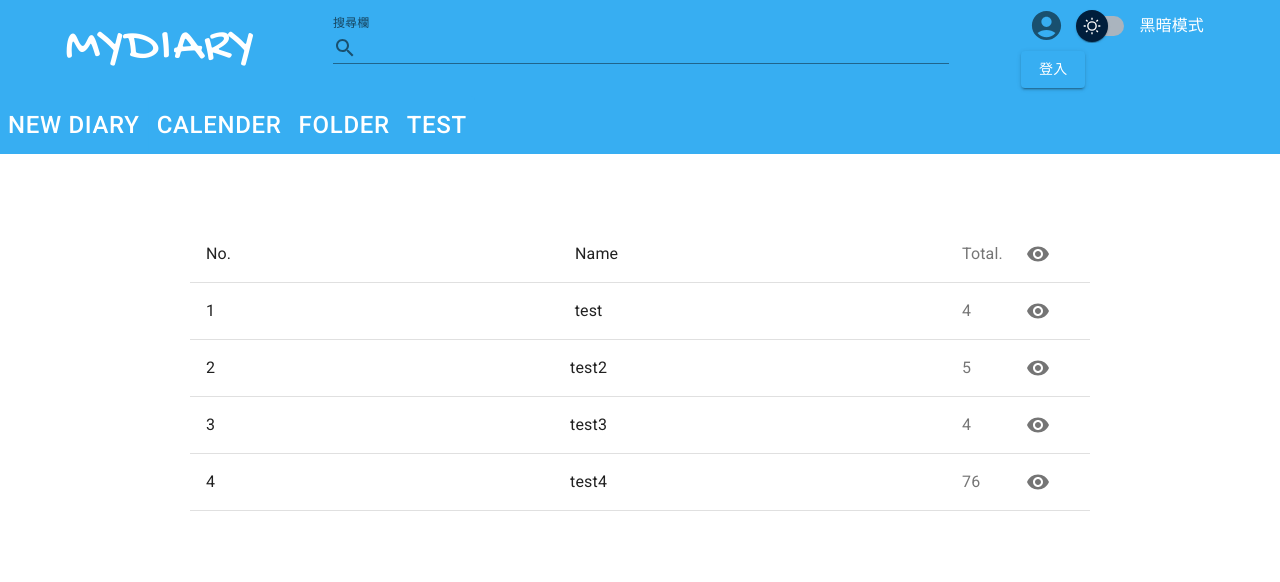
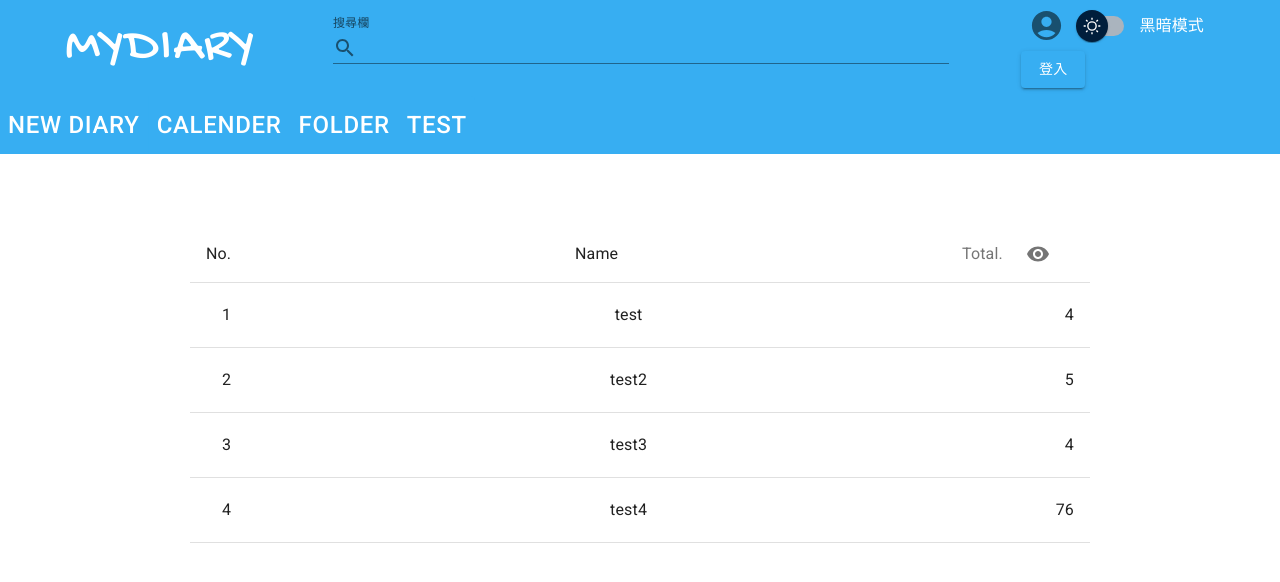
Before and after one commit to allen3325/SoftWareProject, a React (Create React App) app in the folder frontend/: page /test in a window 1280 px wide. Shown: the top 582 px of the page. Built offline with nearby package versions, Linux system fonts and the light colour scheme.

Commit message:
some file lost..

```diff
--- a/frontend/src/components/AdminPage/UserIdList.js
+++ b/frontend/src/components/AdminPage/UserIdList.js
@@ -1,26 +1,22 @@
 
-import { IconButton } from "@mui/material";
+
 import ListItem from "@mui/material/ListItem";
 import ListItemButton from "@mui/material/ListItemButton";
 import ListItemIcon from "@mui/material/ListItemIcon";
 import ListItemText from "@mui/material/ListItemText";
-import { ListItemSecondaryAction } from "@mui/material";
-import VisibilityIcon from "@mui/icons-material/Visibility";
 
 function UserListPage(props) {
   return (
-    <ListItem alignItems="center">
-      <ListItemText edge="start" primary={props.index} />
-      <ListItemText primary={props.name} />
-      <ListItemIcon>
-        <ListItemText primary={props.total} />
-      </ListItemIcon>
-      <ListItemIcon>
-        <IconButton>
-          <VisibilityIcon />
-        </IconButton>
-    </ListItemIcon>
-    </ListItem>
+    <div>
+      <ListItem
+        secondaryAction={<ListItemText edge="end" primary={props.total} />}
+      >
+        <ListItem>
+          <ListItemText edge="start" primary={props.index} />
+          <ListItemText primary={props.name} />
+        </ListItem>
+      </ListItem>
+    </div>
   );
 }
 
--- a/frontend/src/components/NewDiaryPage/FolderChoose.js
+++ b/frontend/src/components/NewDiaryPage/FolderChoose.js
@@ -12,7 +12,7 @@ const FolderChoose = (props) => {
     }, []);
 
     const fetchFolder = () => {
-        axios.get('/user/allen3325940072@gmail.com/folder')
+        axios.get('/user/genewang7@gmail.com/folder')
             .then((response) => {
                 setFolders(response.data);
             })
--- a/frontend/src/components/NewDiaryPage/NewDiaryPage.js
+++ b/frontend/src/components/NewDiaryPage/NewDiaryPage.js
@@ -53,7 +53,7 @@ const NewDiaryPage = () => {
         tags = tagsString.split(",");
         console.log("tags is " + tags[0]);
         console.log(picUrl);
-        axios.post('/user/allen3325940072@gmail.com/' + folder, {
+        axios.post('/user/genewang7@gmail.com/' + folder, {
             title: title,
             content: content,
             date: date.toISOString(),
```
